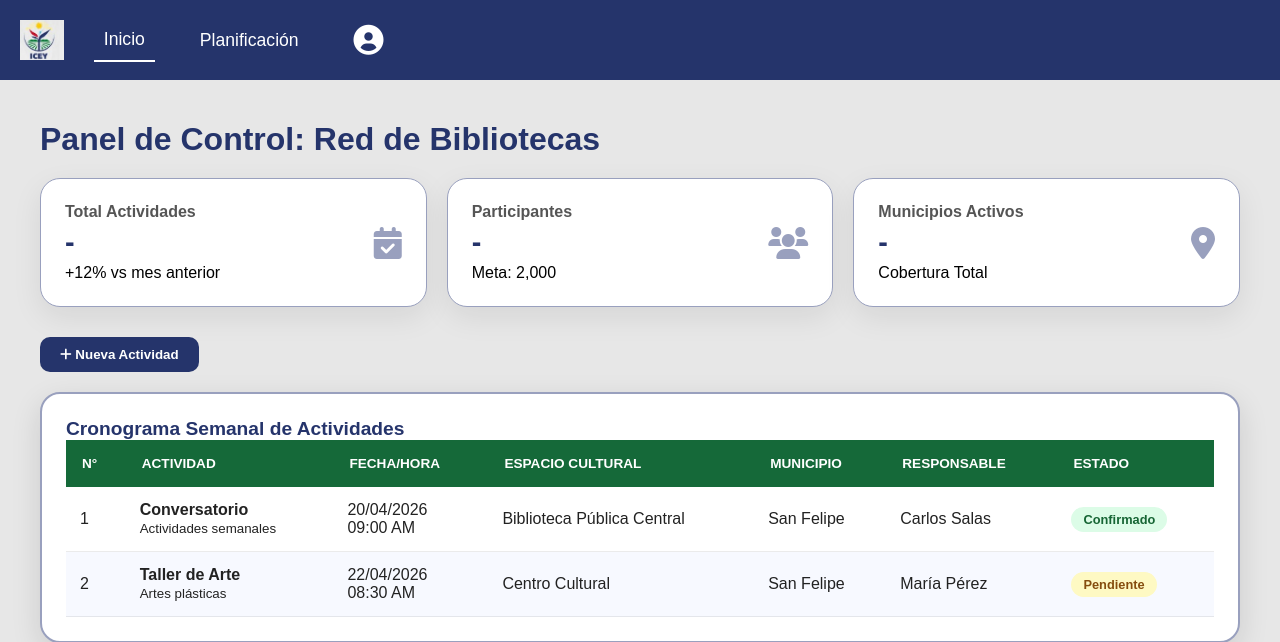
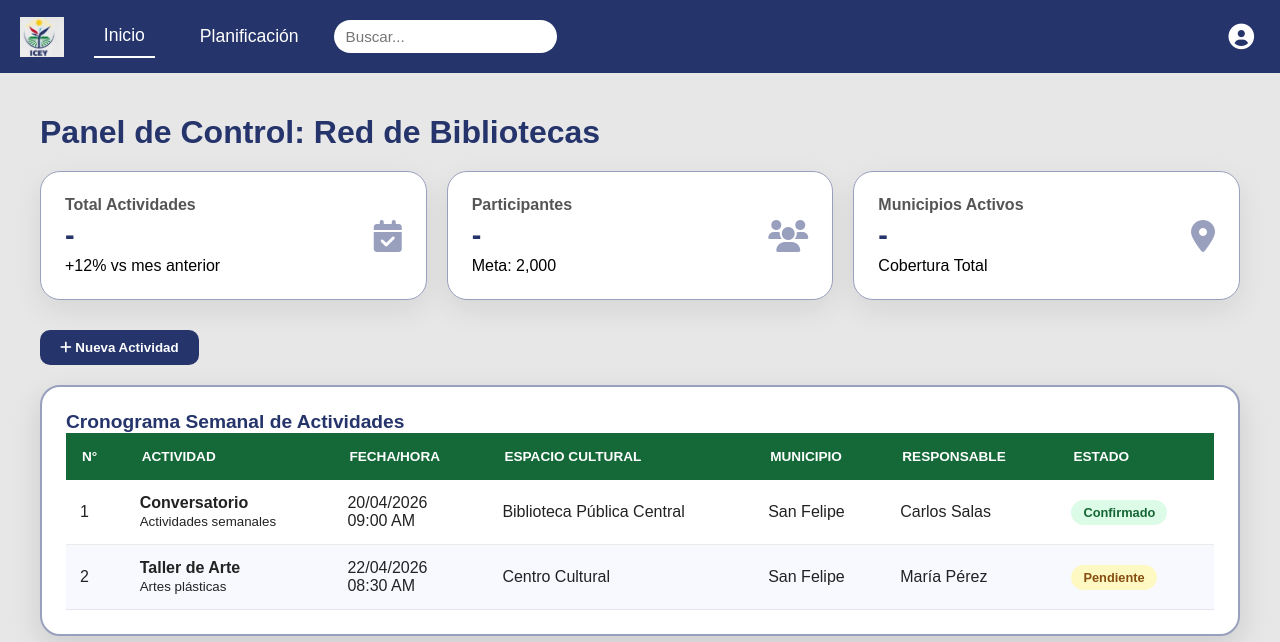
Before and after one commit to cesarmjcm/PSt2, a PHP site: page /main2.html in a window 1280 px wide. Shown: the top 642 px of the page. Run offline with PHP 8.4, Linux system fonts and the light colour scheme.

Commit message:
planificacion con inputs y tabla

```diff
--- a/src/css/main2.css
+++ b/src/css/main2.css
@@ -38,6 +38,15 @@
 .nav__link.active{
     border-bottom: 2px solid white;
 }
+.nav__search {
+    padding: 8px 12px;
+    border-radius: 20px;
+    border: none;
+    font-size: 0.95rem;
+    background-color: #ffffff;
+    color: #25346b;
+    outline: none;
+}
 .nav__user-icon {
     margin-left: auto; /* EMPUJA EL ICONO AL FINAL DE LA DERECHA */
     text-decoration: none;
@@ -55,6 +64,50 @@
     color: #ff4d4d; /* Color rojizo para cerrar sesión */
     transform: scale(1.1); /* Efecto de crecimiento */
 }
+
+/* Estilos menú de usuario */
+.nav__user {
+    position: relative;
+    margin-left: auto;
+    margin-right: 20px;
+}
+.nav__user-btn {
+    background: transparent;
+    border: none;
+    color: white;
+    cursor: pointer;
+    font-size: 1.6rem;
+    padding: 6px;
+    display: flex;
+    align-items: center;
+}
+.nav__user-menu {
+    position: absolute;
+    right: 0;
+    top: calc(100% + 8px);
+    background: #ffffff;
+    color: #25346b;
+    border-radius: 8px;
+    box-shadow: 0 8px 24px rgba(0,0,0,0.12);
+    min-width: 160px;
+    overflow: hidden;
+    border: 1px solid #e6e9f2;
+    z-index: 1500;
+    display: flex;
+    flex-direction: column;
+}
+.nav__user-menu a {
+    padding: 10px 14px;
+    text-decoration: none;
+    color: inherit;
+    font-weight: 600;
+    border-bottom: 1px solid rgba(37,52,107,0.04);
+}
+.nav__user-menu a:last-child { border-bottom: none; }
+.nav__user-menu a:hover { background: #f4f6ff; }
+
+/* Oculto por defecto via atributo hidden */
+.nav__user-menu[hidden] { display: none; }
 .dashboard-container {
     padding: 20px 40px;
 }
@@ -173,7 +226,7 @@
     margin-bottom: 24px;
 }
 
-/* Fieldset styles copied from main.css */
+
 .planificacion-group legend{
     font-weight: 700;
     color: #25346b;
@@ -198,7 +251,7 @@
     min-width: 0;
 }
 
-.btn-primary { /* Botón del dashboard */
+.btn-primary {
     background-color: #25346b;
     color: white; border: none; padding: 10px 20px;
     border-radius: 10px; cursor: pointer; font-weight: bold;
@@ -215,8 +268,8 @@
     cursor: pointer;
 }
 
-    margin-bottom: 18px;
-}
+
+
 
 .btn-ingresar-planificacion:hover {
     background-color: #114d29;
@@ -228,7 +281,7 @@
     gap: 18px;
 }
 
-/* Mostrar los fieldsets internos en fila dentro de cada grupo */
+
 .planificacion-group{
     display: flex;
     gap: 18px;
--- a/src/main.html
+++ b/src/main.html
@@ -16,7 +16,7 @@
 		<div class="nav__links">
 			<a href="main2.html" class="nav__link">Inicio</a>
 			<a href="main.html" class="nav__link active">Planificación</a>
-
+			<input type="text" class="nav__search" placeholder="Buscar...">
 			<a href="#" class="nav__user-icon" title="Cerrar Sesión">
 				<i class="fas fa-user-circle"></i>
 		</div>
--- a/src/main2.html
+++ b/src/main2.html
@@ -15,11 +15,16 @@
             <div class="nav__links">
                 <a href="main2.html" class="nav__link nav__link active">Inicio</a>
                 <a href="main.html" class="nav__link">Planificación</a>
-
-				<a href="#" class="nav__user-icon" title="Cerrar Sesión">
-					<i class="fas fa-user-circle"></i>
-				</a>
-			</div>
+                <input type="text" class="nav__search" placeholder="Buscar...">
+				<div class="nav__user">
+					<button id="userMenuButton" class="nav__user-btn" aria-haspopup="true" aria-expanded="false" title="Usuario">
+						<i class="fas fa-user-circle"></i>
+					</button>
+					<div id="userMenu" class="nav__user-menu" hidden>
+						<a href="#" id="configBtn">Configuración</a>
+						<a href="login.html" id="logoutBtn">Cerrar sesión</a>
+					</div>
+				</div>
             </div>
         </nav>
     </header>
```
Also changed, not shown: src/css/main.css (+9 -0 lines), src/js/app.js (+50 -0 lines).
